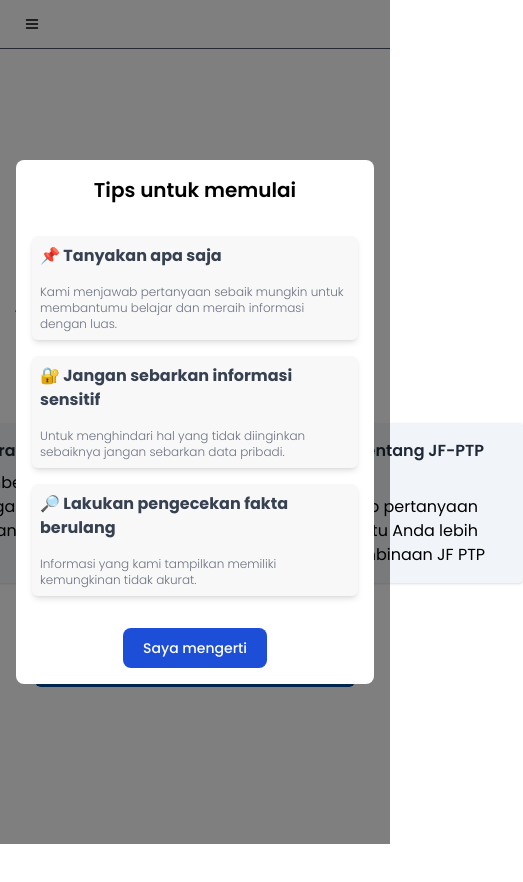
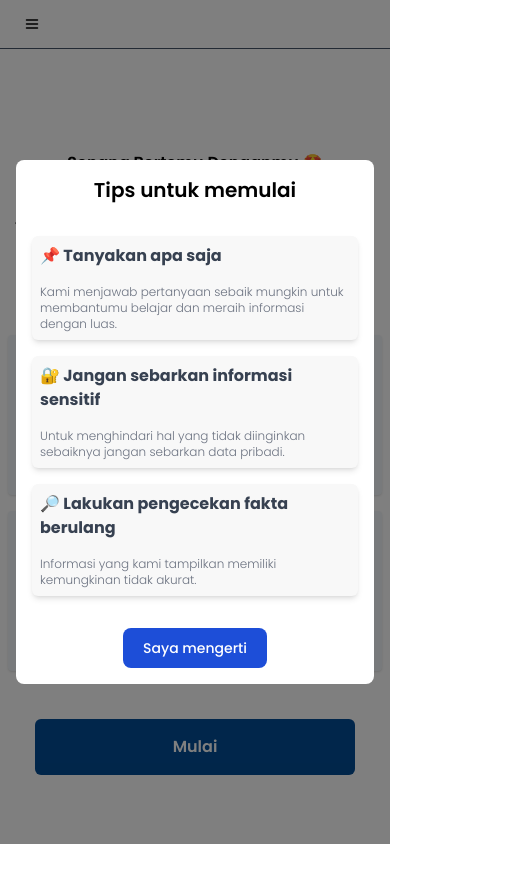
Before and after one commit to RizkiLaksanaPutra/chatbot-ptp, a Next.js app: page /chatbot in a window 390 px wide. Shown: the top 882 px of the page, 523 px wide, since content can reach past the window. Built offline with nearby package versions, Linux system fonts and the light colour scheme.

Commit message:
Update index.jsx

```diff
--- a/src/app/_components/ChatbotFullPage/index.jsx
+++ b/src/app/_components/ChatbotFullPage/index.jsx
@@ -86,7 +86,7 @@ export default function ChatbotFullPage() {
     return (
       <div className="col-span-12 bg-[#FFFFFF] p-2 md:col-span-9 md:p-12">
         <div className="flex h-full flex-col items-center justify-center gap-4 md:gap-6">
-          <div className="flex flex-col items-center gap-2 md:gap-4 mb-4">
+          <div className="mb-4 flex flex-col items-center gap-2 md:gap-4">
             <p className="font-semibold text-black md:text-xl 2xl:text-2xl">
               Senang Bertemu Denganmu 🤩
             </p>
@@ -94,9 +94,9 @@ export default function ChatbotFullPage() {
             <p className="text-2xl">Topik yang dapat ditanyakan!</p>
           </div>
           <p>Pilih salah satu topik!</p>
-          <div className="flex items-center gap-4 py-4">
+          <div className="flex flex-col items-center gap-4 py-4 md:flex-row">
             <button
-              className="flex h-40 w-80 flex-col items-center rounded bg-slate-100 p-4 px-8 shadow  hover:bg-slate-200 focus:ring focus:ring-sky-900"
+              className="flex h-40 w-full flex-col items-center rounded bg-slate-100 p-4 px-8 shadow hover:bg-slate-200 focus:ring focus:ring-sky-900 md:w-80"
               onClick={() => setModelType("peraturan")}
             >
               <p className="mb-2 text-center font-semibold text-gray-800">
@@ -108,7 +108,7 @@ export default function ChatbotFullPage() {
               </p>
             </button>
             <button
-              className="flex h-40 w-80 flex-col items-center rounded bg-slate-100 p-4 px-8 shadow hover:bg-slate-200 focus:ring focus:ring-sky-900"
+              className="flex h-40 w-full flex-col items-center rounded bg-slate-100 p-4 px-8 shadow hover:bg-slate-200 focus:ring focus:ring-sky-900 md:w-80"
               onClick={() => setModelType("pengetahuan")}
             >
               <p className="mb-2 text-center font-semibold text-gray-800">
```
